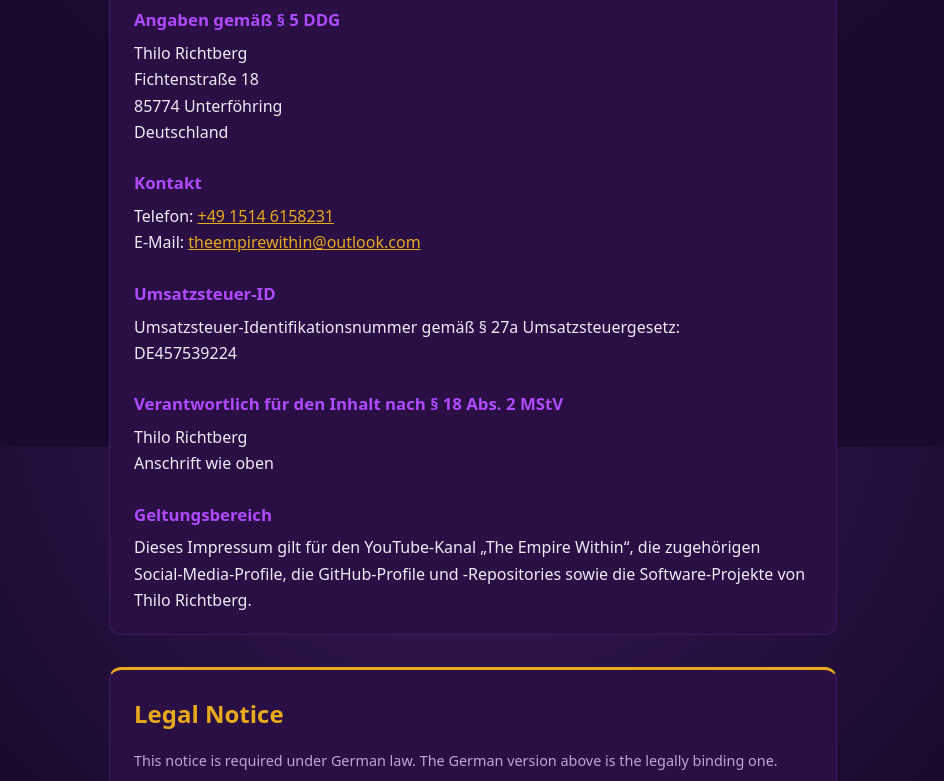
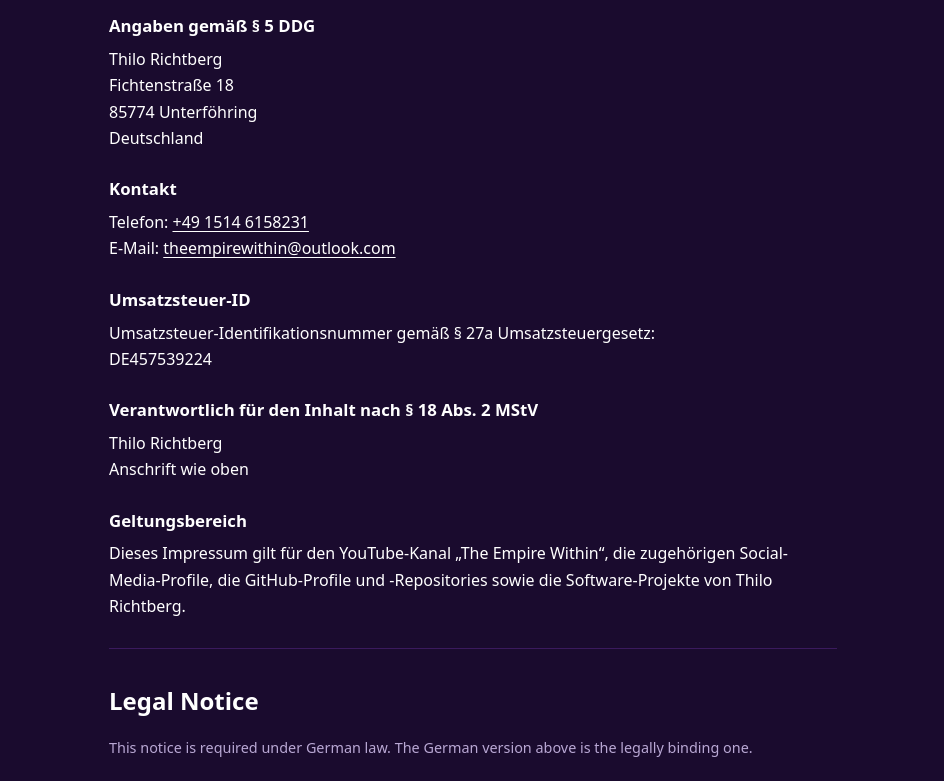
Before and after one commit to theempirewithin/impressum, a plain HTML site: page index.html in a window 1280 px wide. Shown: the part 353-1134 px from the top of the page, without its empty margins (167-1111 px from the left). Drawn offline with Linux system fonts and the light colour scheme.

Commit message:
Add files via upload

```diff
--- a/index.html
+++ b/index.html
@@ -9,7 +9,7 @@
     --bg: #1a0b2e;
     --panel: #2a0f45;
     --panel-edge: #3b1a5e;
-    --text: #efe9f7;
+    --text: #ffffff;
     --muted: #b9a8d4;
     --gold: #e8a91c;
     --violet: #b04aff;
@@ -17,7 +17,7 @@
   * { box-sizing: border-box; }
   body {
     margin: 0;
-    background: radial-gradient(circle at 50% -10%, #3b1a5e 0%, var(--bg) 55%) fixed;
+    background: var(--bg);
     color: var(--text);
     font-family: system-ui, -apple-system, "Segoe UI", Roboto, Helvetica, Arial, sans-serif;
     line-height: 1.65;
@@ -37,27 +37,24 @@
     display: inline-block;
     margin-right: 12px;
     padding: 6px 14px;
-    border: 1px solid var(--violet);
+    border: 1px solid #fff;
     border-radius: 999px;
     color: var(--text);
     text-decoration: none;
     font-size: .9rem;
   }
-  nav a:hover, nav a:focus { background: var(--violet); color: #fff; }
+  nav a:hover, nav a:focus { background: #fff; color: #000; }
   section.card {
-    background: var(--panel);
-    border: 1px solid var(--panel-edge);
-    border-top: 3px solid var(--gold);
-    border-radius: 12px;
-    padding: 24px 24px 8px;
-    margin-bottom: 32px;
+    border-top: 1px solid var(--panel-edge);
+    padding: 32px 0 8px;
+    margin-bottom: 8px;
   }
-  h2 { margin: 0 0 16px; color: var(--gold); font-size: 1.5rem; }
-  h3 { margin: 24px 0 6px; color: var(--violet); font-size: 1.05rem; }
+  h2 { margin: 0 0 16px; color: #fff; font-size: 1.5rem; }
+  h3 { margin: 24px 0 6px; color: #fff; font-size: 1.05rem; }
   p { margin: 0 0 12px; }
-  a { color: var(--gold); }
+  a { color: #fff; text-underline-offset: 3px; }
   .muted { color: var(--muted); font-size: .9rem; }
-  footer { color: var(--muted); font-size: .85rem; text-align: center; }
+  footer { margin-top: 24px; color: var(--muted); font-size: .85rem; text-align: center; }
 </style>
 </head>
 <body>
```
